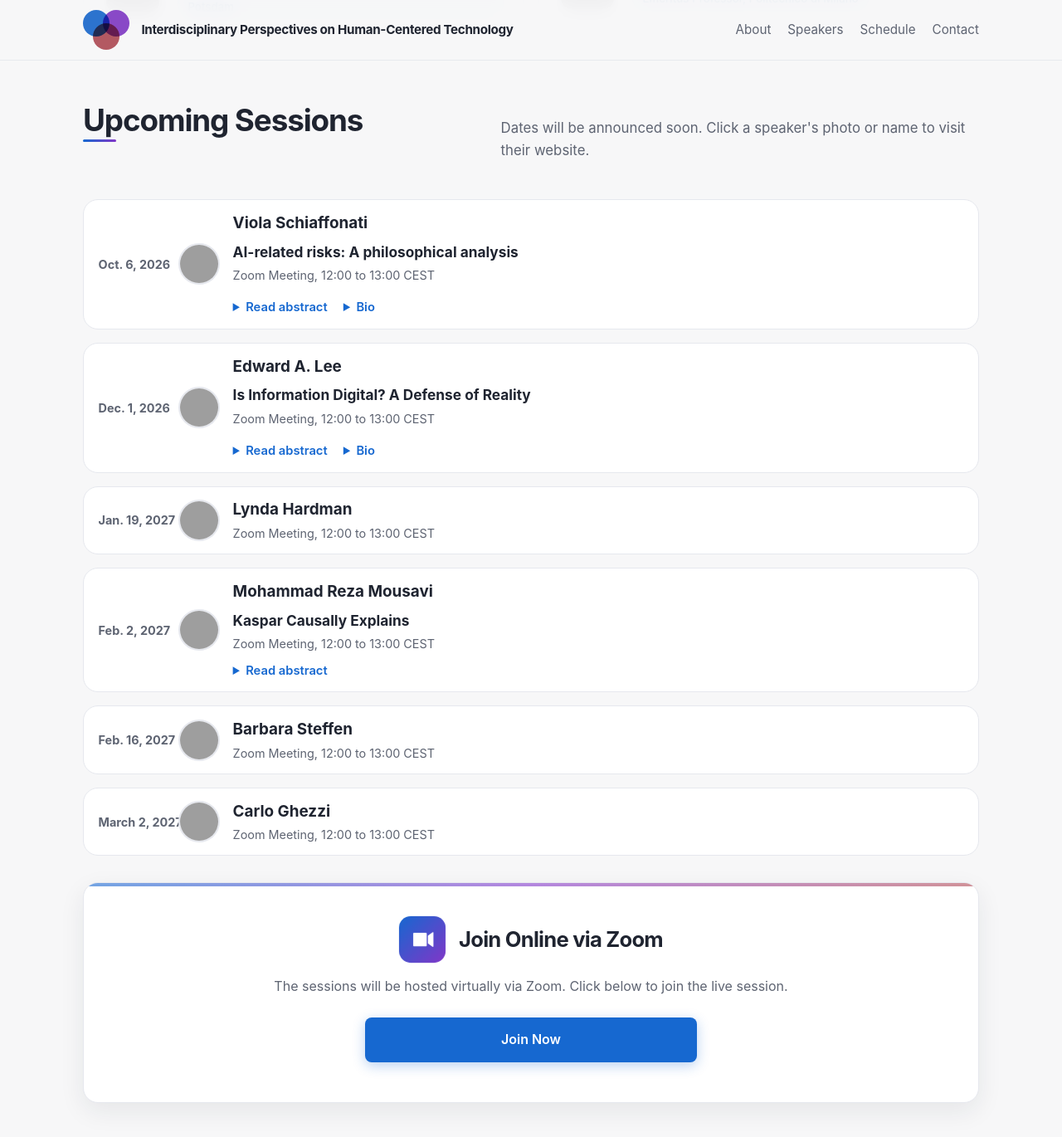
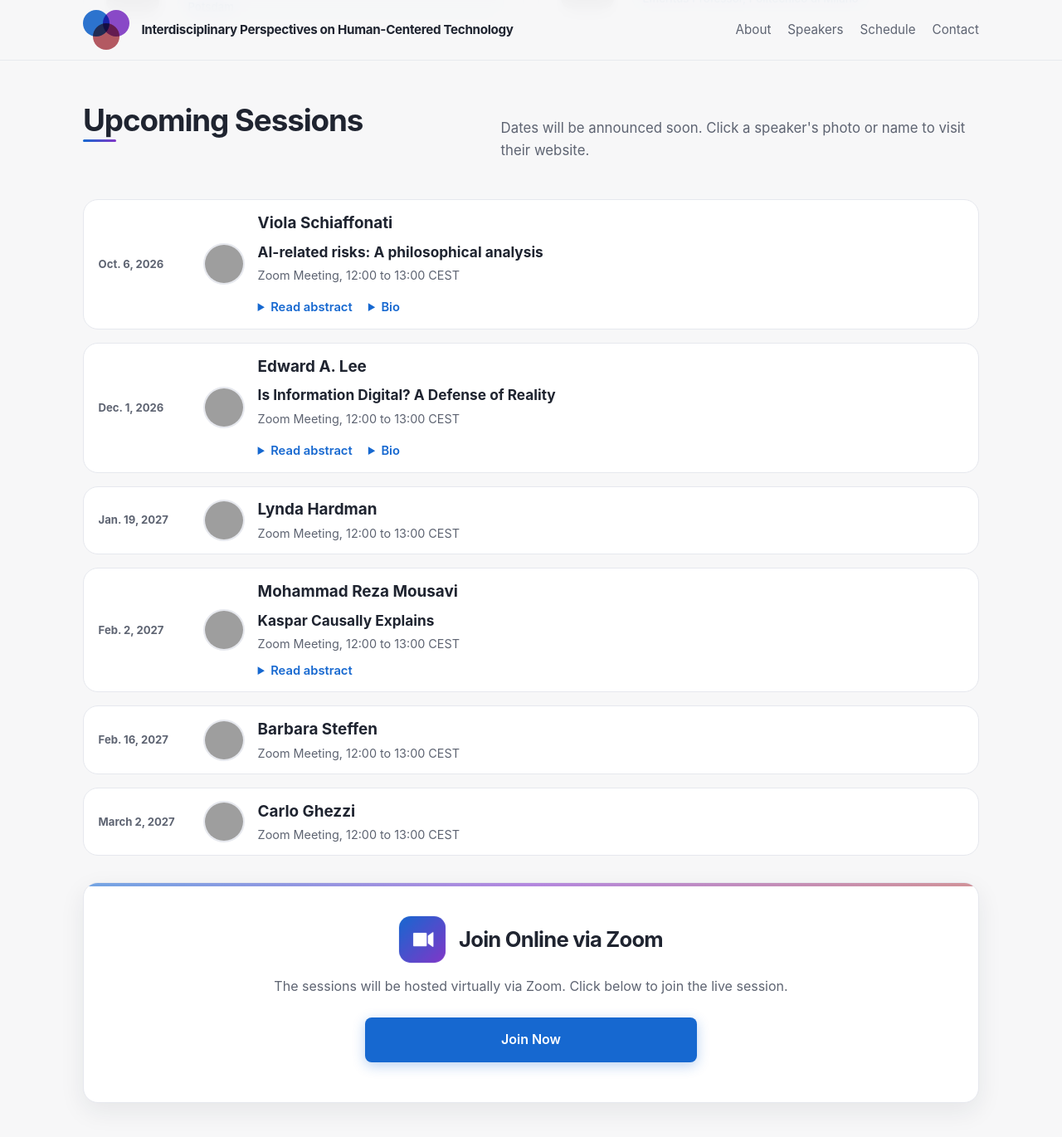
Before and after one commit to rebeca-lang/rebeca-lang.github.io, a Jekyll site: the page events/human-centered-technology/index.html, which Jekyll copies as it is, in a window 1280 px wide and 1400 px high, scrolled down 1706 px. Shown: the top 1370 px of the window at 83% size. Built offline with Jekyll 4.4.1, drawn with Linux system fonts in a browser that asks for light colours; grey boxes are pictures that could not be loaded.

Commit message:
Update index.html

```diff
--- a/events/human-centered-technology/index.html
+++ b/events/human-centered-technology/index.html
@@ -564,6 +562,7 @@
             line-height: 1.6;
             max-width: 100%;
         }
+
         .schedule {
             display: grid;
             gap: 1rem;
@@ -571,7 +570,7 @@
 
         .session {
             display: grid;
-            grid-template-columns: 80px 1fr;
+            grid-template-columns: 110px 1fr;
             gap: 1rem;
             align-items: center;
             padding: 0.8rem 1.1rem;
@@ -605,7 +604,7 @@
 
         .session-date {
             font-weight: 700;
-            font-size: 0.9rem;
+            font-size: 0.82rem;
             color: var(--muted);
             transition: var(--transition);
             white-space: nowrap;
@@ -1280,7 +1278,7 @@
 
                     <!-- Barbara Steffen -->
                     <article class="session">
-                        <div class="session-date" style="white-space: nowrap;">Feb. 16, 2027</div>
+                        <div class="session-date">Feb. 16, 2027</div>
                         <div class="session-content">
                             <span class="session-clickable">
                                 <img class="session-avatar" src="https://www.uni-potsdam.de/fileadmin/_processed_/8/f/csm_Barbara_6a6b0fcc27.webp" alt="Barbara Steffen" loading="lazy" />
@@ -1294,7 +1292,7 @@
 
                     <!-- Carlo Ghezzi -->
                     <article class="session">
-                        <div class="session-date" style="white-space: nowrap;">March 2, 2027</div>
+                        <div class="session-date">March 2, 2027</div>
                         <div class="session-content">
                             <a href="https://www.deib.polimi.it/eng/people/details/528646" target="_blank" rel="noopener" class="session-clickable">
                                 <img class="session-avatar" src="https://www.deib.polimi.it/allegati/peopledeib/528646/foto.jpg" alt="Carlo Ghezzi" loading="lazy" />
```
Also changed, not shown: other parts of events/human-centered-technology/index.html (+0 -3 lines).
